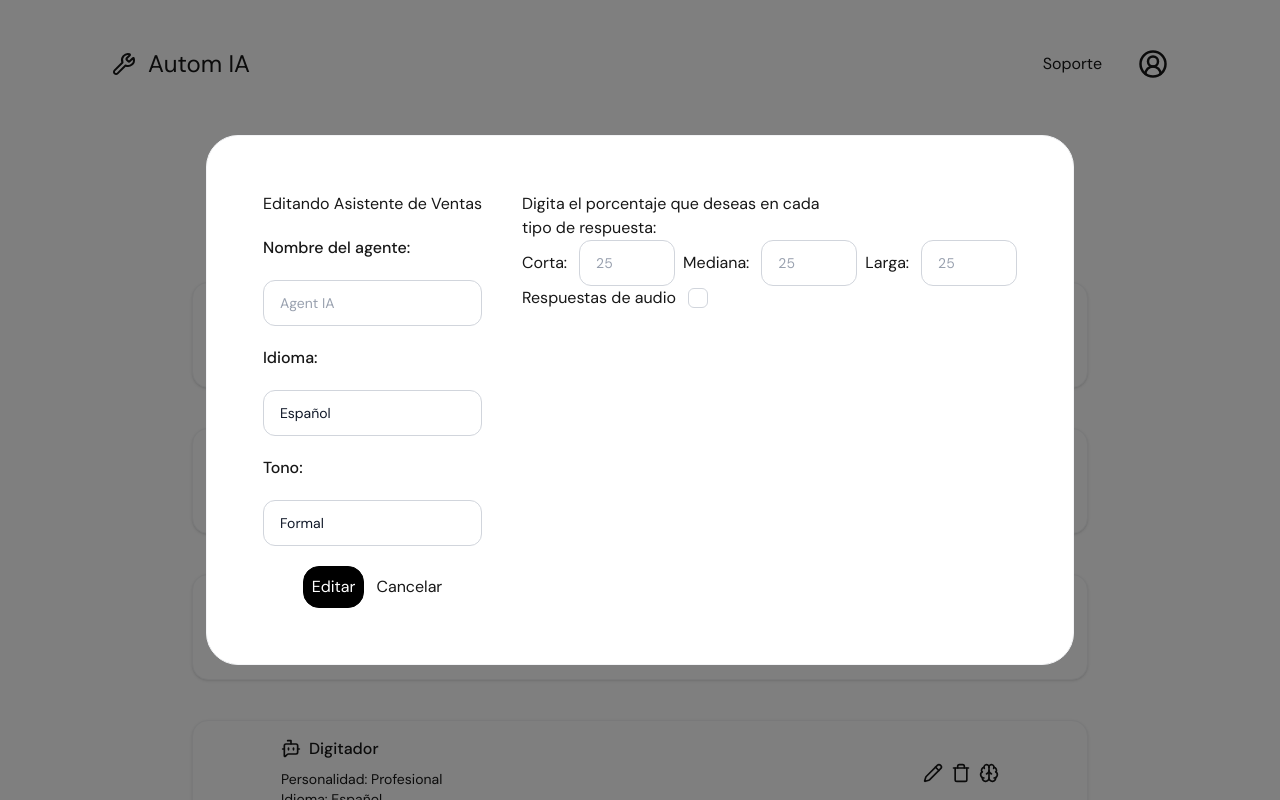
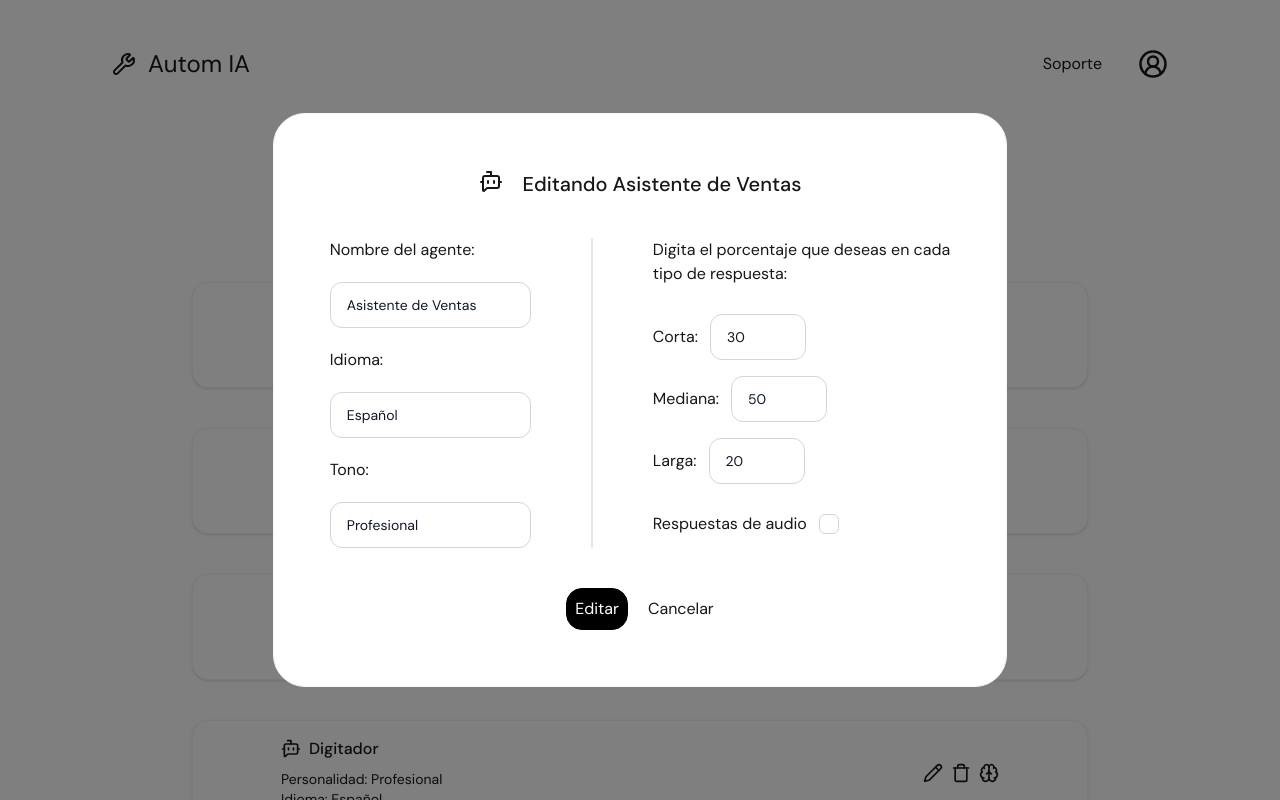
Before and after one commit to JuanP60/AsistentesIA, a Next.js app: page / in a window 1280 px wide. Both pictures are taken after a click on the button 933 px from the left and 335 px from the top of the page. Shown: the top 800 px of the page. Built offline with nearby package versions, Linux system fonts and the light colour scheme.

Commit message:
UI edit tool para pc añadida, datos guardados mostrados en modal

```diff
--- a/src/components/Modals/ModalCreate.tsx
+++ b/src/components/Modals/ModalCreate.tsx
@@ -115,9 +115,9 @@ export function ModalCreate({isOpen1, onClose1}: ModalsTypes) {
                             className="w-full appearance-none rounded-xl border border-gray-300 bg-white px-4 py-3 text-sm text-gray-900 outline-none
                             transition-all duration-200 focus:border-black focus:ring-1 focus:ring-black hover:cursor-pointer">
                                 <option value="" disabled className="placeholder-gray-400">Seleccion un idioma</option>
-                                <option value="español">Español</option>
-                                <option value="ingles">Inglés</option>
-                                <option value="portugues">Portugués</option>
+                                <option value="Español">Español</option>
+                                <option value="Inglés">Inglés</option>
+                                <option value="Portugues">Portugués</option>
                             </select>
                         </section>
 
@@ -133,10 +133,10 @@ export function ModalCreate({isOpen1, onClose1}: ModalsTypes) {
                             className="w-full appearance-none rounded-xl border border-gray-300 bg-white px-4 py-3 text-sm text-gray-900 outline-none
                             transition-all duration-200 focus:border-black focus:ring-1 focus:ring-black hover:cursor-pointer">
                                 <option value="" disabled>Selecciona un tono</option>
-                                <option value="formal">Formal</option>
-                                <option value="casual">Casual</option>
-                                <option value="profesional">Profesional</option>
-                                <option value="amigable">Amigable</option>
+                                <option value="Formal">Formal</option>
+                                <option value="Casual">Casual</option>
+                                <option value="Profesional">Profesional</option>
+                                <option value="Amigable">Amigable</option>
                             </select>
                         </section>
                         <hr className="text-gray-300 w-full"/>
--- a/src/components/Modals/ModalEdit.tsx
+++ b/src/components/Modals/ModalEdit.tsx
@@ -1,10 +1,24 @@
 "use client";
 
 import { EditTypes } from "@/types/Modals";
-import { useEffect } from "react";
-import { BotMessageSquare, FileCode } from "lucide-react";
+import { useEffect, useState } from "react";
+import { BotMessageSquare} from "lucide-react";
+import { CompleteAssistant } from "@/types/Assistant";
 
 export function ModalEdit({isEditOpen, isCloseEdit, agentInfo}: EditTypes) {
+
+    const [agentEdit, setAgentEdit] = useState<CompleteAssistant>(agentInfo);
+
+    // handler para inputs:
+
+    const onEdit = (e: React.ChangeEvent<HTMLInputElement | HTMLSelectElement> )=> {
+        const {name, value,  type} = e.target;
+
+        setAgentEdit(prev => ({
+            ...prev,
+            [name]: type === "number" ? Number(value) : value
+        }));
+    }
 
     useEffect(() => {
         if (!isEditOpen) return;
@@ -19,15 +33,17 @@ export function ModalEdit({isEditOpen, isCloseEdit, agentInfo}: EditTypes) {
 
     return (
         <div className="fixed inset-0 flex flex-col items-center justify-center bg-black/50 z-50">
-            <div className="flex  w-[90%] md:w-auto  gap-10 fixed bg-white border border-gray-100 rounded-4xl p-10 md:p-14">
+            <div className="flex flex-col items-center w-[90%] md:w-auto  gap-10 fixed bg-white border border-gray-100 rounded-4xl p-10 md:p-14">
+                <section className="flex gap-5">
+                    <BotMessageSquare />
+                    <h1 className="text-xl font-medium">Editando {agentInfo.name}</h1>
+                </section>
+                <div className="flex flex-row gap-15">
                     <form action="" className="flex flex-col gap-5">
-                    <section>
-                        <h1>Editando {agentInfo.name}</h1>
-                    </section>
 
                         <section className="flex flex-col gap-1 md:gap-5">
-                        <label htmlFor="nombre" className="font-medium">Nombre del agente:</label>
-                        <input type="text" id="nombre" placeholder="Agent IA" required minLength={3}
+                            <label htmlFor="nombre">Nombre del agente:</label>
+                            <input type="text" id="nombre" name="name" placeholder="Agent IA" value={agentEdit.name} required minLength={3} onChange={onEdit}
 
                             className="w-full rounded-xl border border-gray-300 px-4 py-3 text-sm text-gray-900 placeholder-gray-400
                             outline-none transition-all duration-200 focus:border-black focus:ring-1 focus:ring-black"
@@ -35,53 +51,47 @@ export function ModalEdit({isEditOpen, isCloseEdit, agentInfo}: EditTypes) {
                         </section>
 
                         <section className="flex flex-col gap-1 md:gap-5">
-                        <label htmlFor="idioma" className="font-medium">Idioma:</label>
-                        <select name="idioma" id="idioma" required
+                            <label htmlFor="idioma">Idioma:</label>
+                            <select name="language" id="idioma" required value={agentEdit.language} onChange={onEdit}
 
                             className="w-full appearance-none rounded-xl border border-gray-300 bg-white px-4 py-3 text-sm text-gray-900 outline-none
                             transition-all duration-200 focus:border-black focus:ring-1 focus:ring-black hover:cursor-pointer">
                                 <option value="" disabled className="placeholder-gray-400">Seleccion un idioma</option>
-                            <option value="español">Español</option>
-                            <option value="ingles">Inglés</option>
-                            <option value="portugues">Portugués</option>
+                                <option value="Español">Español</option>
+                                <option value="Inglés">Inglés</option>
+                                <option value="Portugues">Portugués</option>
                             </select>
                         </section>
 
 
                         <section className="flex flex-col gap-1 md:gap-5">
-                        <label htmlFor="tono" className="font-medium">Tono:</label>
-                        <select name="tono" id="tono" required
+                            <label htmlFor="tono">Tono:</label>
+                            <select name="tone" id="tono" required value={agentEdit.tone} onChange={onEdit}
 
 
                             className="w-full appearance-none rounded-xl border border-gray-300 bg-white px-4 py-3 text-sm text-gray-900 outline-none
                             transition-all duration-200 focus:border-black focus:ring-1 focus:ring-black hover:cursor-pointer">
                                 <option value="" disabled>Selecciona un tono</option>
-                            <option value="formal">Formal</option>
-                            <option value="casual">Casual</option>
-                            <option value="profesional">Profesional</option>
-                            <option value="amigable">Amigable</option>
+                                <option value="Formal">Formal</option>
+                                <option value="Casual">Casual</option>
+                                <option value="Profesional">Profesional</option>
+                                <option value="Amigable">Amigable</option>
                             </select>
                         </section>
 
-                    <section className="flex gap-3 justify-center">
-                        <button className="border border-black p-2 rounded-2xl text-white bg-black hover:bg-white hover:text-black hover:scale-[1.02] transition-all duration-200 ease-out cursor-pointer">
-                            Editar
-                        </button>
-                        <button onClick={isCloseEdit} className="hover:-translate-y-0.5 transition-all duration-200 ease-out cursor-pointer">
-                            Cancelar
-                        </button>
-                    </section>
                     </form>
 
-                <form action="">
+                    <div className="bg-amber-200 border border-gray-200"></div>
+
+                    <form action="" className="flex flex-col gap-7">
                         <div className="flex">
                             <h1 className="text-wrap">Digita el porcentaje que deseas en cada <br /> tipo de respuesta:</h1>
                         </div>
 
-                    <div className="flex flex-col md:flex-row gap-2">
+                        <div className="flex flex-col gap-4">
                             <section className="flex gap-3 items-center">
                                 <label htmlFor="short">Corta:</label>
-                            <input type="number" min={0} max={100} placeholder="25" id="short" required
+                                <input type="number" min={0} max={100} placeholder="25" id="short" required value={agentEdit.responseLength.short} onChange={onEdit}
 
                                 className="w-24 rounded-xl border border-gray-300 px-4 py-3 text-sm text-gray-900 placeholder-gray-400
                                 outline-none transition-all duration-200 focus:border-black focus:ring-1 focus:ring-black" />
@@ -89,7 +99,7 @@ export function ModalEdit({isEditOpen, isCloseEdit, agentInfo}: EditTypes) {
 
                             <section className="flex gap-3 items-center">
                                 <label htmlFor="medium">Mediana:</label>
-                            <input type="number" min={0} max={100} placeholder="25" id="medium" required
+                                <input type="number" min={0} max={100} placeholder="25" id="medium" required value={agentEdit.responseLength.medium} onChange={onEdit}
 
                                 className="w-24  rounded-xl border border-gray-300 px-4 py-3 text-sm text-gray-900 placeholder-gray-400
                                 outline-none transition-all duration-200 focus:border-black focus:ring-1 focus:ring-black"/>
@@ -97,7 +107,7 @@ export function ModalEdit({isEditOpen, isCloseEdit, agentInfo}: EditTypes) {
 
                             <section className="flex gap-3 items-center">
                                 <label htmlFor="long">Larga:</label>
-                            <input type="number" min={0} max={100} placeholder="25" id="long" required
+                                <input type="number" min={0} max={100} placeholder="25" id="long" required value={agentEdit.responseLength.long} onChange={onEdit}
 
                                 className="w-24 rounded-xl border border-gray-300 px-4 py-3 text-sm text-gray-900 placeholder-gray-400
                                 outline-none transition-all duration-200 focus:border-black focus:ring-1 focus:ring-black"/>
@@ -114,6 +124,15 @@ export function ModalEdit({isEditOpen, isCloseEdit, agentInfo}: EditTypes) {
                         </div>
                     </form>
                 </div>
+                    <section className="flex gap-5 justify-center">
+                        <button className="border border-black p-2 rounded-2xl text-white bg-black hover:bg-white hover:text-black hover:scale-[1.02] transition-all duration-200 ease-out cursor-pointer">
+                            Editar
+                        </button>
+                        <button onClick={isCloseEdit} className="hover:-translate-y-0.5 transition-all duration-200 ease-out cursor-pointer">
+                            Cancelar
+                        </button>
+                    </section>
+            </div>
         </div>
     );
 }
--- a/src/context/LocalStorageContext.tsx
+++ b/src/context/LocalStorageContext.tsx
@@ -97,6 +97,8 @@ export function StorageProvider({children}: StorageProviderProps) {
         localStorage.setItem("assistants", JSON.stringify(filtered));
     }
 
+    // edit agent
+
     const storageData = {state, saveNewAgent, deleteAgent}
 
     return (
```
Also changed, not shown: src/components/ModalContent/ModalContent.tsx (added). Lines whose indentation alone changed are shown as unchanged.
